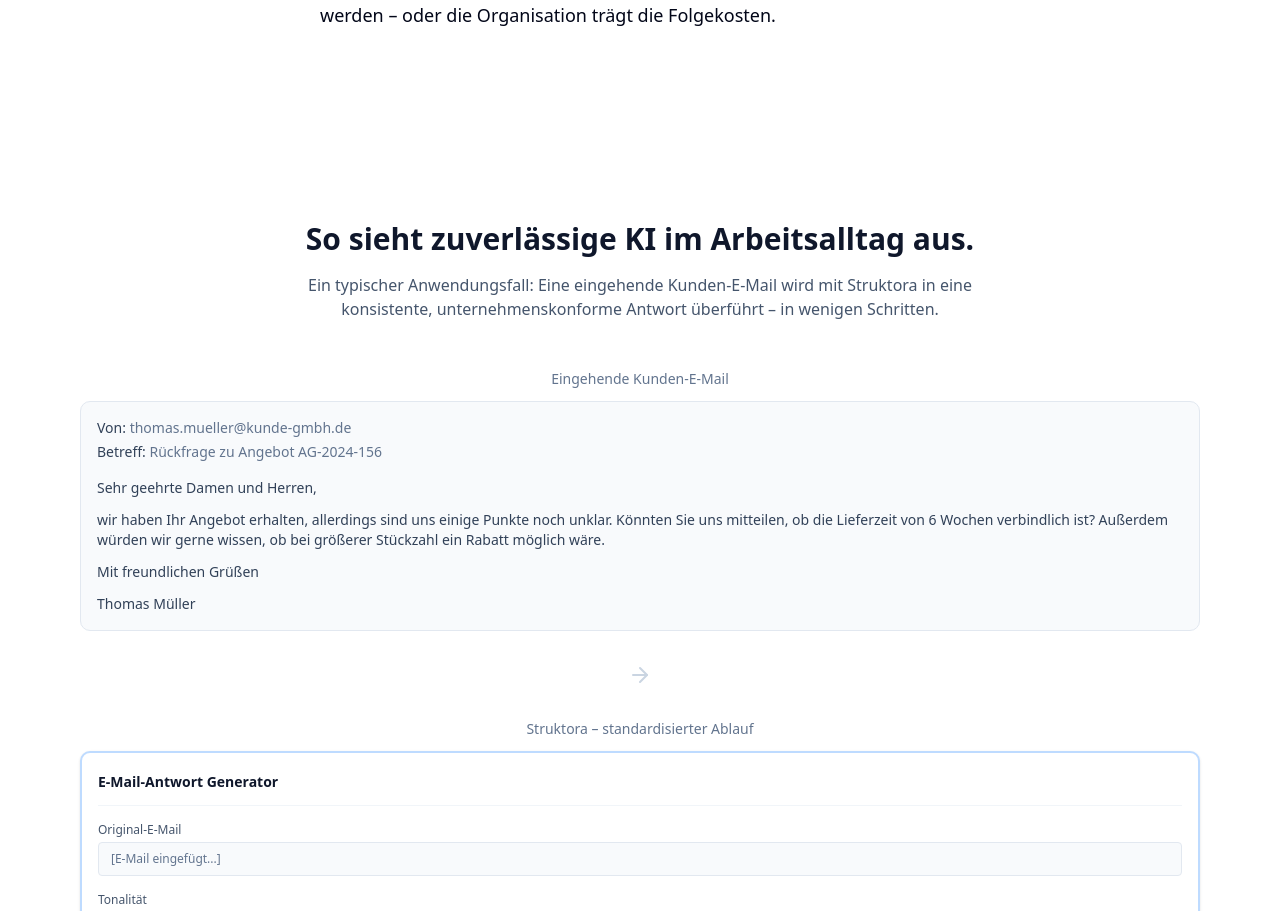
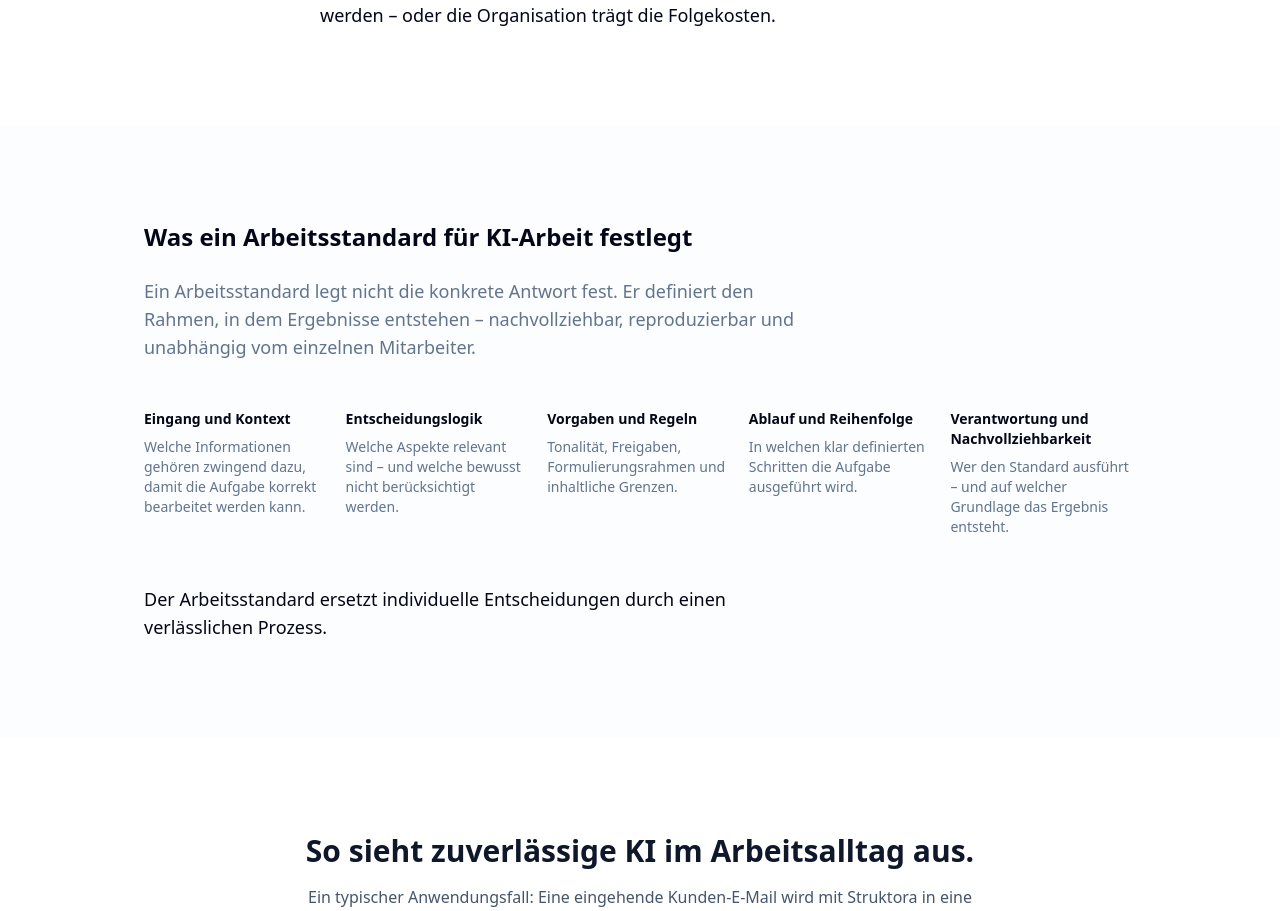
Before and after one commit to berndgalter-lab/struktora, a Next.js app: page / in a window 1280 px wide. Shown: the part 5740-6651 px from the top of the page. Built offline with nearby package versions, Linux system fonts and the light colour scheme.

Commit message:
neuer Absatz

```diff
--- a/src/app/(marketing)/page.tsx
+++ b/src/app/(marketing)/page.tsx
@@ -4,6 +4,7 @@ import { SolutionPrinciple } from "@/components/marketing/solution-principle";
 import { StruktoraImplementation } from "@/components/marketing/struktora-implementation";
 import { UseCaseExample } from "@/components/marketing/use-case-example";
 import { UseAreas } from "@/components/marketing/use-areas";
+import { StandardDefinition } from "@/components/marketing/standard-definition";
 import { Demo } from "@/components/marketing/demo";
 import { UseCases } from "@/components/marketing/use-cases";
 import { Pricing } from "@/components/marketing/pricing";
@@ -18,6 +19,7 @@ export default function LandingPage() {
       <StruktoraImplementation />
       <UseCaseExample />
       <UseAreas />
+      <StandardDefinition />
 
       <Demo />
       <UseCases />
--- /dev/null
+++ b/src/components/marketing/standard-definition.tsx
@@ -0,0 +1,87 @@
+export const StandardDefinition = () => {
+  return (
+    <section className="bg-muted/20 py-16 md:py-20 lg:py-24">
+      <div className="mx-auto max-w-5xl px-4">
+        {/* Überschrift + Einleitung */}
+        <div className="mx-auto max-w-2xl md:mx-0">
+          <h2 className="text-xl font-semibold text-foreground md:text-2xl">
+            Was ein Arbeitsstandard für KI-Arbeit festlegt
+          </h2>
+          <p className="mt-6 text-base text-muted-foreground md:text-lg">
+            Ein Arbeitsstandard legt nicht die konkrete Antwort fest. Er
+            definiert den Rahmen, in dem Ergebnisse entstehen – nachvollziehbar,
+            reproduzierbar und unabhängig vom einzelnen Mitarbeiter.
+          </p>
+        </div>
+
+        {/* 5 Bausteine */}
+        <div className="mt-10 md:mt-12">
+          <div className="grid grid-cols-1 gap-6 md:grid-cols-5 md:gap-4">
+            {/* Baustein 1 */}
+            <div className="text-center md:text-left">
+              <h3 className="text-sm font-semibold text-foreground">
+                Eingang und Kontext
+              </h3>
+              <p className="mt-2 text-sm text-muted-foreground">
+                Welche Informationen gehören zwingend dazu, damit die Aufgabe
+                korrekt bearbeitet werden kann.
+              </p>
+            </div>
+
+            {/* Baustein 2 */}
+            <div className="text-center md:text-left">
+              <h3 className="text-sm font-semibold text-foreground">
+                Entscheidungslogik
+              </h3>
+              <p className="mt-2 text-sm text-muted-foreground">
+                Welche Aspekte relevant sind – und welche bewusst nicht
+                berücksichtigt werden.
+              </p>
+            </div>
+
+            {/* Baustein 3 */}
+            <div className="text-center md:text-left">
+              <h3 className="text-sm font-semibold text-foreground">
+                Vorgaben und Regeln
+              </h3>
+              <p className="mt-2 text-sm text-muted-foreground">
+                Tonalität, Freigaben, Formulierungsrahmen und inhaltliche
+                Grenzen.
+              </p>
+            </div>
+
+            {/* Baustein 4 */}
+            <div className="text-center md:text-left">
+              <h3 className="text-sm font-semibold text-foreground">
+                Ablauf und Reihenfolge
+              </h3>
+              <p className="mt-2 text-sm text-muted-foreground">
+                In welchen klar definierten Schritten die Aufgabe ausgeführt
+                wird.
+              </p>
+            </div>
+
+            {/* Baustein 5 */}
+            <div className="text-center md:text-left">
+              <h3 className="text-sm font-semibold text-foreground">
+                Verantwortung und Nachvollziehbarkeit
+              </h3>
+              <p className="mt-2 text-sm text-muted-foreground">
+                Wer den Standard ausführt – und auf welcher Grundlage das
+                Ergebnis entsteht.
+              </p>
+            </div>
+          </div>
+        </div>
+
+        {/* Abschlusssatz */}
+        <div className="mx-auto mt-10 max-w-2xl md:mx-0 md:mt-12">
+          <p className="text-base font-medium text-foreground md:text-lg">
+            Der Arbeitsstandard ersetzt individuelle Entscheidungen durch einen
+            verlässlichen Prozess.
+          </p>
+        </div>
+      </div>
+    </section>
+  );
+};
```
